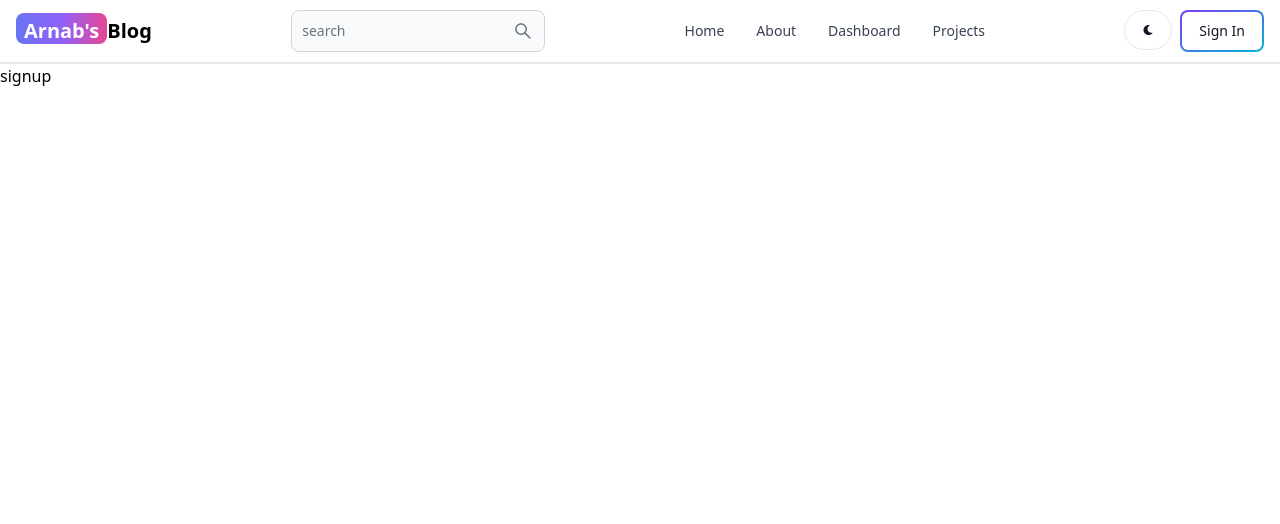
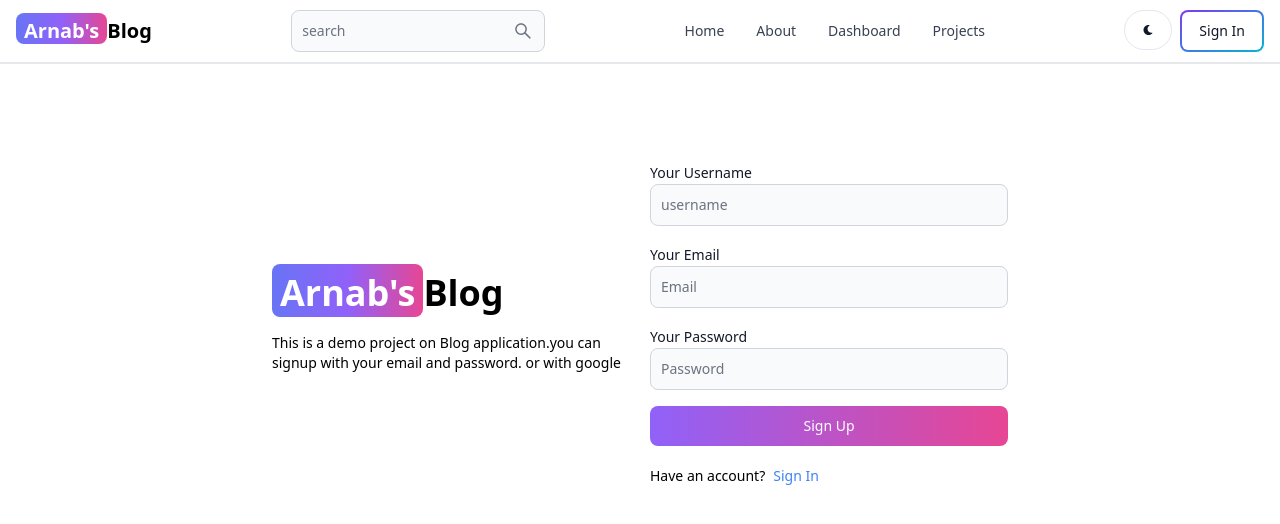
Before and after one commit to MrArnabGhosh/Blog-App, a React (Vite) app in the folder client/: page /signup in a window 1280 px wide. Shown: the top 524 px of the page. Built offline with nearby package versions, Linux system fonts and the light colour scheme.

Commit message:
create signup page ui

```diff
--- a/client/src/pages/Signup.jsx
+++ b/client/src/pages/Signup.jsx
@@ -1,7 +1,46 @@
+import { Button, Label, TextInput } from 'flowbite-react'
 import React from 'react'
+import { Link } from 'react-router-dom'
 
 export default function Signup() {
   return (
-    <div>signup</div>
+    <div className='min-h-screen mt-20'>
+        <div className='flex p-4 max-w-3xl mx-auto flex-col md:flex-row md:items-center gap-5'>
+        <div className='flex-1'>
+        <Link to='/' className='font-bold  dark:text-white text-4xl'>
+      <span className='px-2 pt-1 bg-gradient-to-r from-indigo-500 via-purple-500 to-pink-500 rounded-lg text-white'>Arnab's</span>
+      Blog
+      </Link>
+      <p className='text-sm mt-5'>
+        This is a demo project on Blog application.you can signup with your email and password. or with google
+      </p>
+        </div>
+        <div className='flex-1'>
+            <form className='flex flex-col gap-4'>
+                <div>
+                    <Label value='Your Username'/>
+                    <TextInput type='text' placeholder='username' id='username' />
+                </div>
+                <div>
+                    <Label value='Your Email'/>
+                    <TextInput type='text' placeholder='Email' id='email' />
+                </div>
+                <div>
+                    <Label value='Your Password'/>
+                    <TextInput type='text' placeholder='Password' id='password' />
+                </div>
+                <Button gradientDuoTone='purpleToPink' type='submit'>
+                    Sign Up
+                </Button>
+            </form>
+            <div className='flex gap-2 text-sm mt-5'>
+                <span>Have an account?</span>
+                <Link to='/signin' className='text-blue-500'>
+                    Sign In
+                </Link>
+            </div>
+        </div>
+        </div>
+    </div>
   )
 }
```
